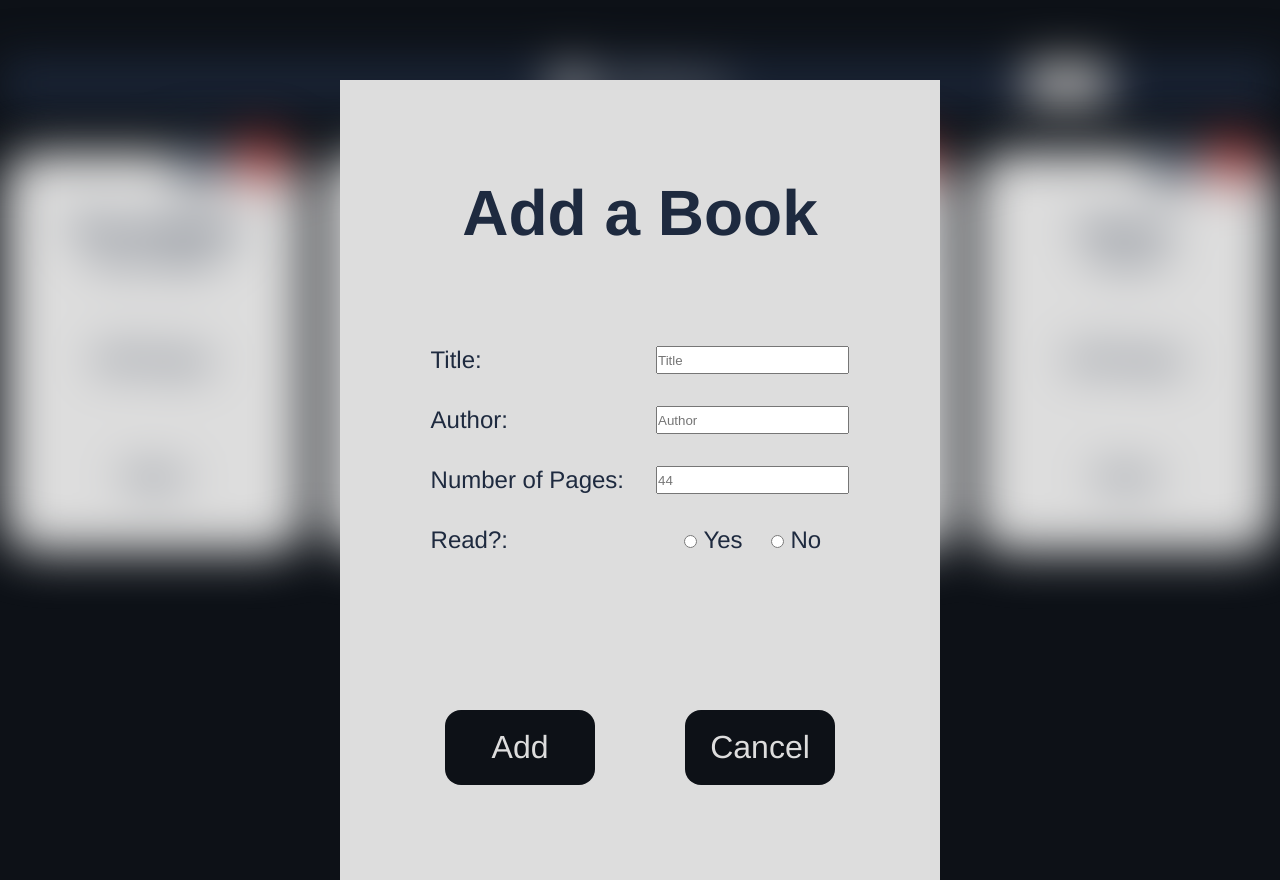
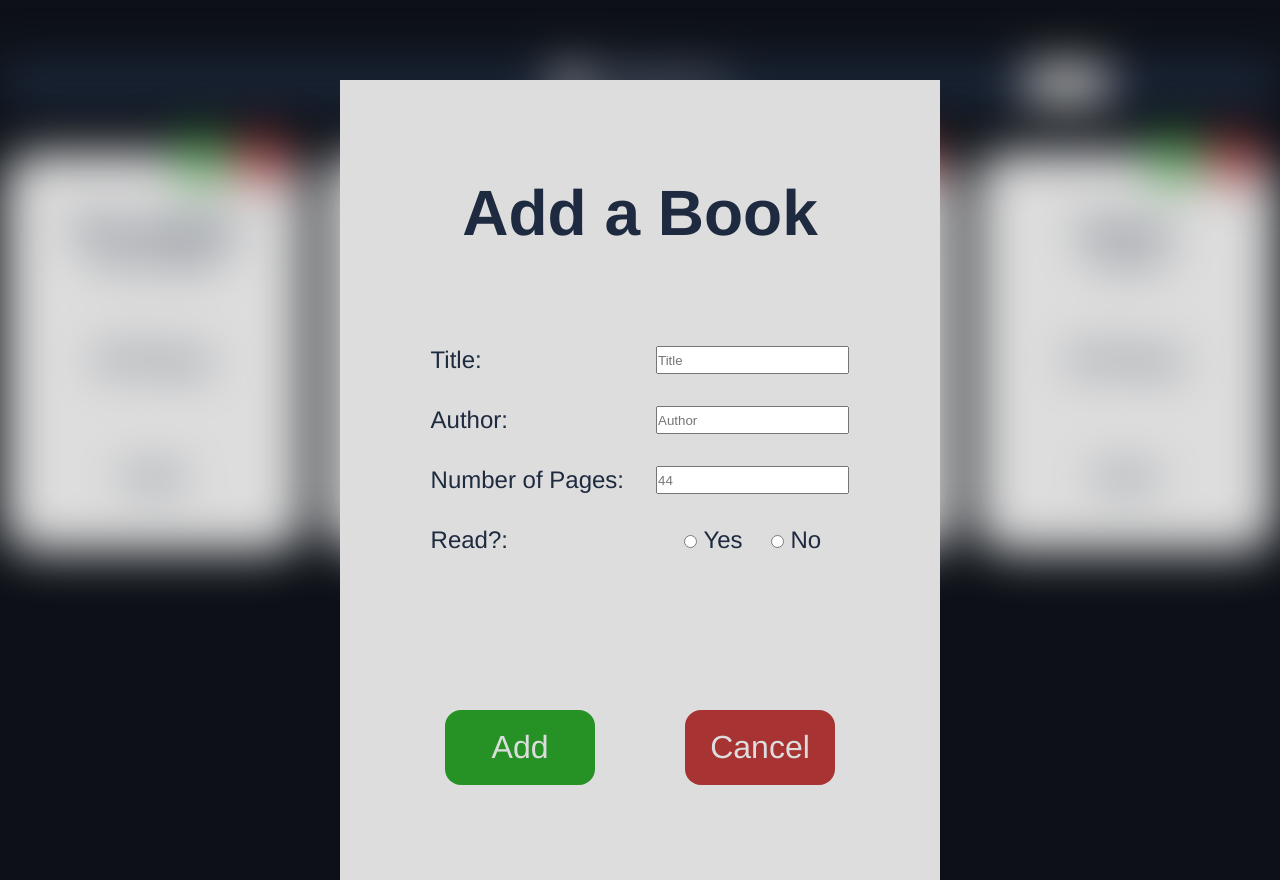
Before and after one commit to AlignedPigeon67/top-library, a plain HTML site: page index.html in a window 1280 px wide. Both pictures are taken after a click on the element "Add". Drawn offline with Linux system fonts and the light colour scheme.

Commit message:
changed button colours

```diff
--- a/style.css
+++ b/style.css
@@ -3,6 +3,8 @@
     --sec-bg-color: #1e2a3f;
     --main-fg-color: rgb(221, 221, 221);
     --main-grid-rows: 3;
+    --book-green: rgb(38, 146, 38);
+    --cancel-red: rgb(167, 51, 51);
 }
 
 * {
@@ -122,7 +124,11 @@ body {
 }
 
 .card-delete {
-    background-color: rgb(167, 51, 51);
+    background-color: var(--cancel-red);
+}
+
+.card-read-swap {
+    background-color: var(--book-green);
 }
 
 .card-text {
@@ -187,6 +193,14 @@ body {
     height: 100%;
 }
 
+#add-book-button {
+    background-color: var(--book-green);
+}
+
+#cancel-book-button {
+    background-color: var(--cancel-red);
+}
+
 .add-book-main-buttons {
     display: flex;
     justify-content: center;
```
